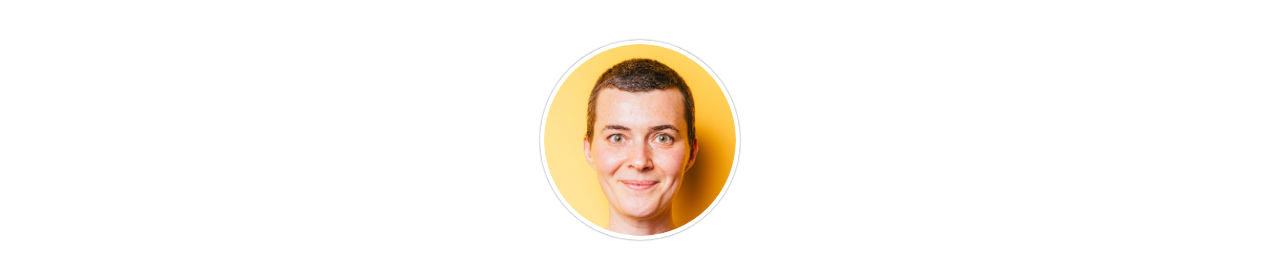
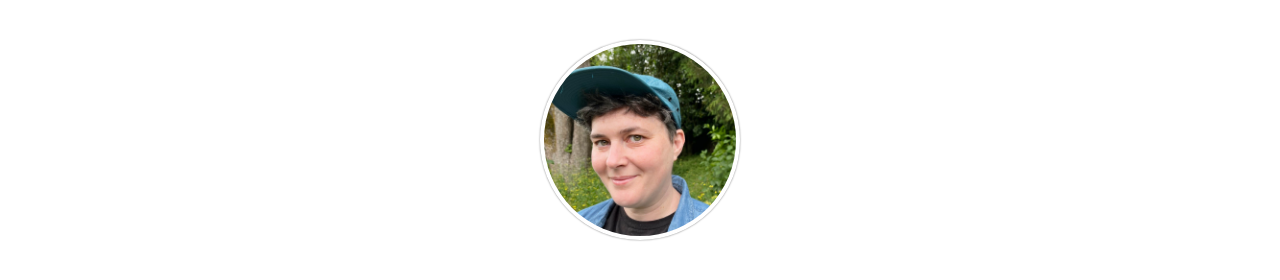
Before and after one commit to nelliemckesson/nelliemckesson.github.io, a plain HTML site: page index.html in a window 1280 px wide. Shown: the part 60-340 px from the top of the page. Drawn offline with Linux system fonts and the light colour scheme.

Commit message:
new photo

```diff
--- a/index.html
+++ b/index.html
@@ -33,7 +33,7 @@
 </div>
 
 <div class="text fronto">
-	<p><img src="assets/usericon.png" class="frontimg" /></p>
+	<p><img src="assets/nellie-outside.jpeg" class="frontimg" /></p>
 </div>
 
 </body>
```
Also changed, not shown: assets/nellie-outside.jpeg (added).
